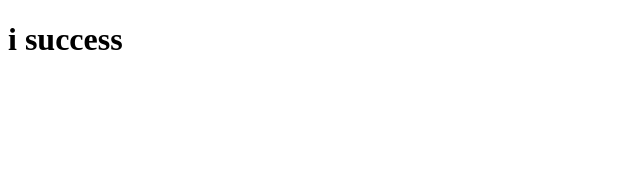
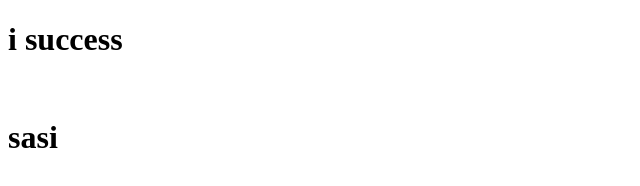
Before and after one commit to city0666/angularlearning0, a plain HTML site: page index.html in a window 1280 px wide. Shown: the full height of the page, 0-640 px from the left. Drawn offline with Linux system fonts and the light colour scheme.

Commit message:
we try again

```diff
--- a/index.html
+++ b/index.html
@@ -5,6 +5,6 @@
     <title>sreer learing</title>
   </head>
   <body>
-    <h1>i success </h1>
+    <h1>i success </h1><br><h1>sasi</h1>
   </body>
 </html>
```
